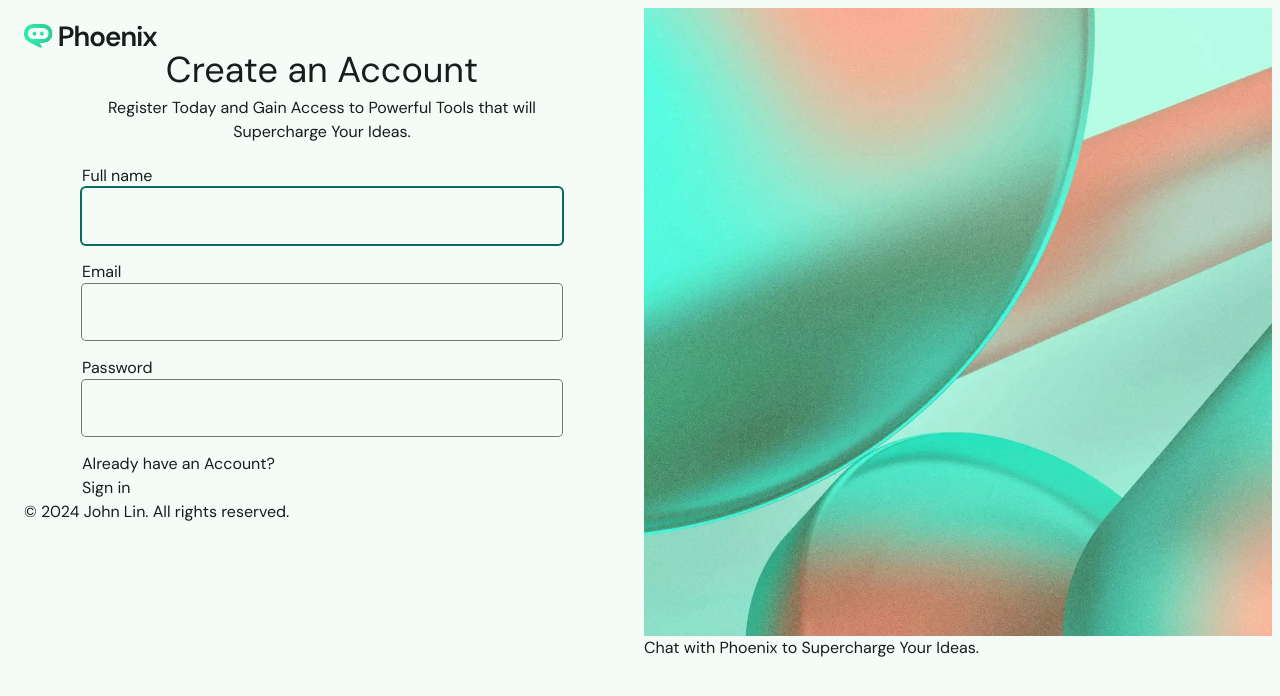
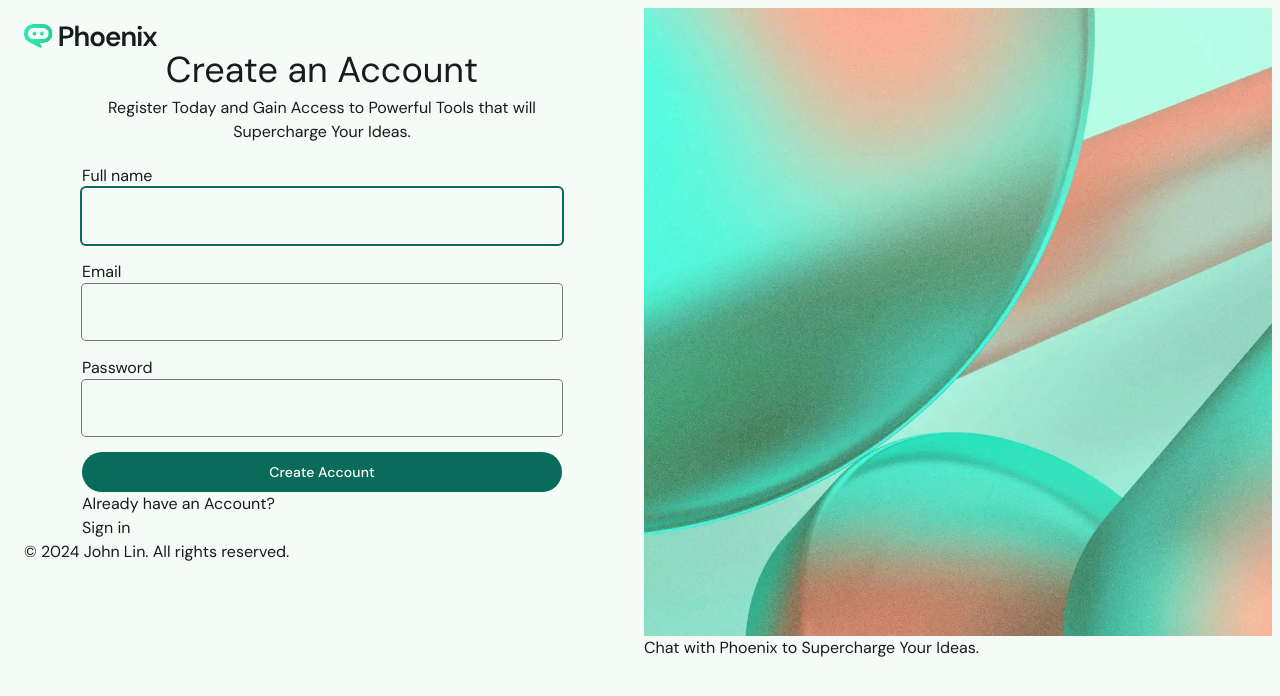
Before and after one commit to JohnL0919/phoenix, a React (Vite) app: page /register in a window 1280 px wide. Shown: the top 696 px of the page. Built offline with nearby package versions, Linux system fonts and the light colour scheme.

Commit message:
Fixed Button.jsx
quotation marks and apostrophes

```diff
--- a/src/components/Button.jsx
+++ b/src/components/Button.jsx
@@ -16,15 +16,15 @@ const Button = ({
   classes = '',
   variant = 'filled',
   color = 'primary',
-  Children,
+  children,
   ...rest
 }) => {
   return (
     <button
-      className={'btn ${variant} ${color} ${classes} '}
+      className={`btn ${variant} ${color} ${classes}`}
       {...rest}
     >
-      {Children}
+      {children}
 
       <div className='state-layer'></div>
     </button>
--- a/src/index.css
+++ b/src/index.css
@@ -129,4 +129,38 @@
     @apply text-light-primary
     dark:text-dark-primary;
   }
+
+  .text-field-wrapper .helper-text {
+    @apply text-light-onSurfaceVariant
+    dark:text-dark-onSurfaceVariant
+    text-bodySmall px-4 pt-1;
+  }
+
+  /**
+  * Button
+  */
+
+  .btn {
+    @apply h-10
+    flex
+    justify-center
+    items-center
+    rounded-full
+    text-labelLarge
+    px-4
+    transition-shadow
+    duration-short3
+    ease-standard
+
+    hover:shadow-elevation1
+
+    focus:shadow-none;
+  }
+
+  .btn.filled.primary {
+    @apply bg-light-primary
+    dark:bg-dark-primary
+    text-light-onPrimary
+    dark:text-dark-onPrimary;
+  }
 }
```
